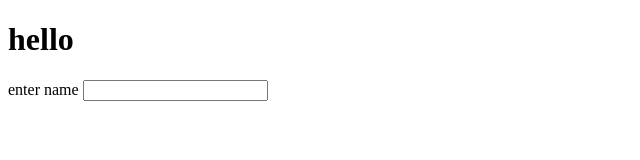
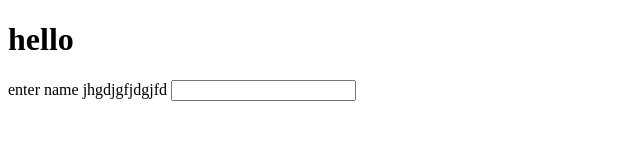
Before and after one commit to anuragG111/test, a plain HTML site: page index.html in a window 1280 px wide. Shown: the whole page, without its empty margins (0-640 px from the left). Drawn offline with Linux system fonts and the light colour scheme.

Commit message:
Update index.html

```diff
--- a/index.html
+++ b/index.html
@@ -9,7 +9,7 @@
 <body>
     <h1> hello </h1>
     <form>
-        <label>enter name </label>
+        <label>enter name  jhgdjgfjdgjfd</label>
         <input type="text">
     </form>
 </body>
```
